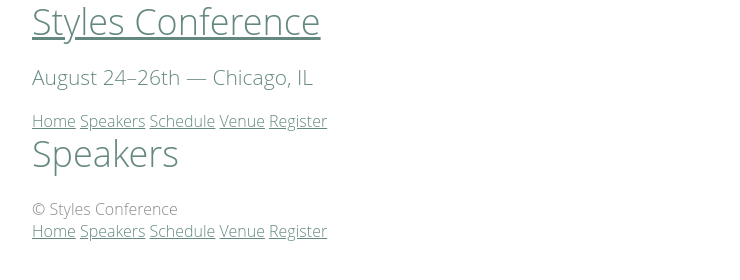
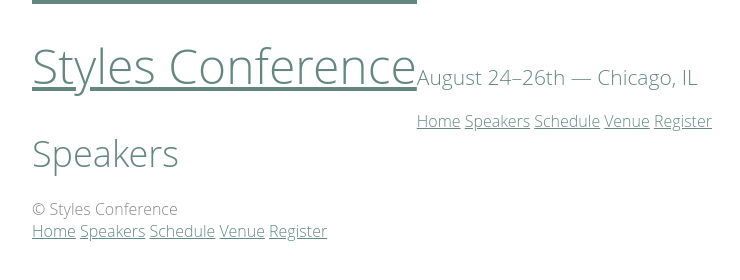
Before and after one commit to alexkassil/Practice-Websites, a plain HTML site: page Style Conference/speakers.html in a window 1280 px wide. Shown: the whole page, without its empty margins (158-898 px from the left). Drawn offline with Linux system fonts and the light colour scheme.

Commit message:
Made all logos and headers look the same

```diff
--- a/Style Conference/speakers.html
+++ b/Style Conference/speakers.html
@@ -8,11 +8,12 @@
 	<body>
 
 		<!-- Header -->
-		<header class="container">
-			<h1>
+
+		<header class="container group">
+			<h1 class="logo">
 				<a href="index.html">Styles Conference</a>
 			</h1>
-			<h3>August 24&ndash;26th &mdash; Chicago, IL</h3>
+			<h3 class="tagline">August 24&ndash;26th &mdash; Chicago, IL</h3>
 			<nav>
 				<a href="index.html">Home</a>
 				<a href="speakers.html">Speakers</a>
```
Also changed, not shown: Style Conference/index.html (+1 -1 lines), Style Conference/register.html (+3 -3 lines), Style Conference/schedule.html (+3 -3 lines), Style Conference/venue.html (+3 -3 lines).
